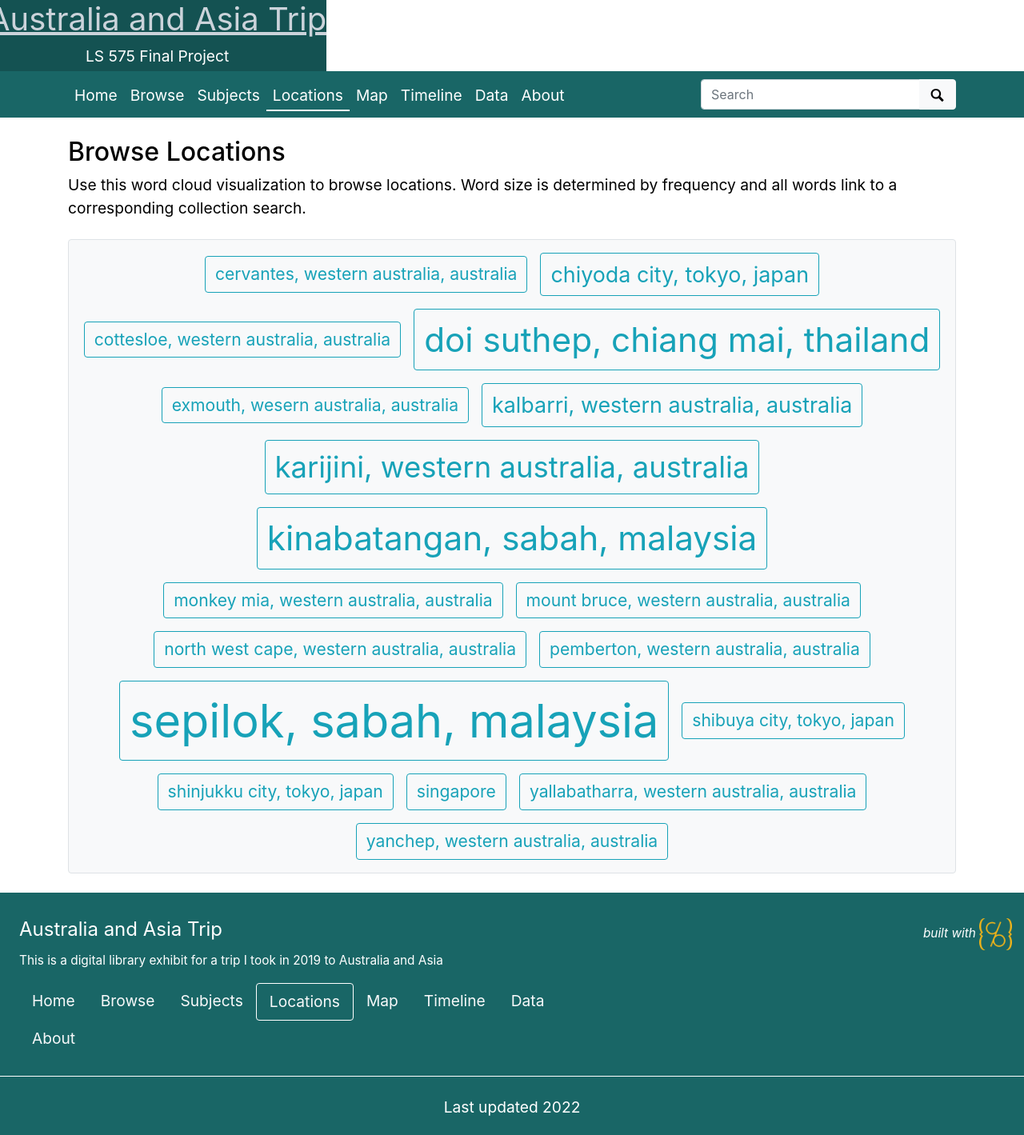
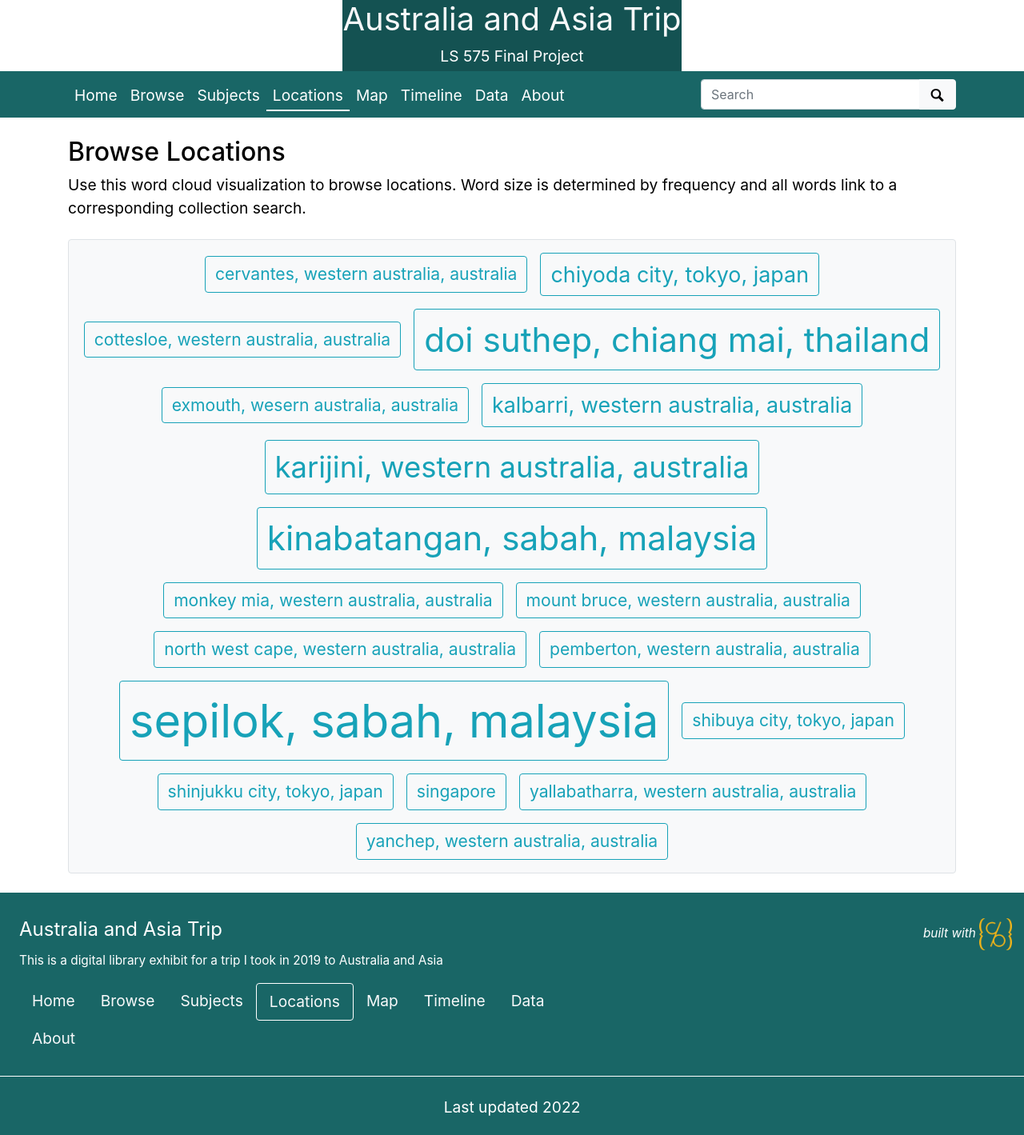
Before and after one commit to mikasmith97/final.github.io, a Jekyll site: the page built from pages/locations.md, in a window 1280 px wide. Shown: the whole page at 80% size. Built offline with Jekyll 4.4.1, drawn with Linux system fonts in a browser that asks for light colours.

Commit message:
Update collection-banner.html

```diff
--- a/_includes/collection-banner.html
+++ b/_includes/collection-banner.html
@@ -29,7 +29,7 @@
 </div>
 {%- else -%}
 <div class="container-fluid mb-0 p-0">
-    <div class="row">
+    <div class="row justify-content-center">
         <div id="title" class="text-center" style="text-align:center;background-color:#145252">
             <h1><a class="text-light font-weight-normal" href="{{ site.baseurl }}/" >{{ site.title }}</a></h1>
             {% if site.tagline %}<p class="mb-1" style="color:#ffffff">{{ site.tagline }}</p>{% endif %}
```
